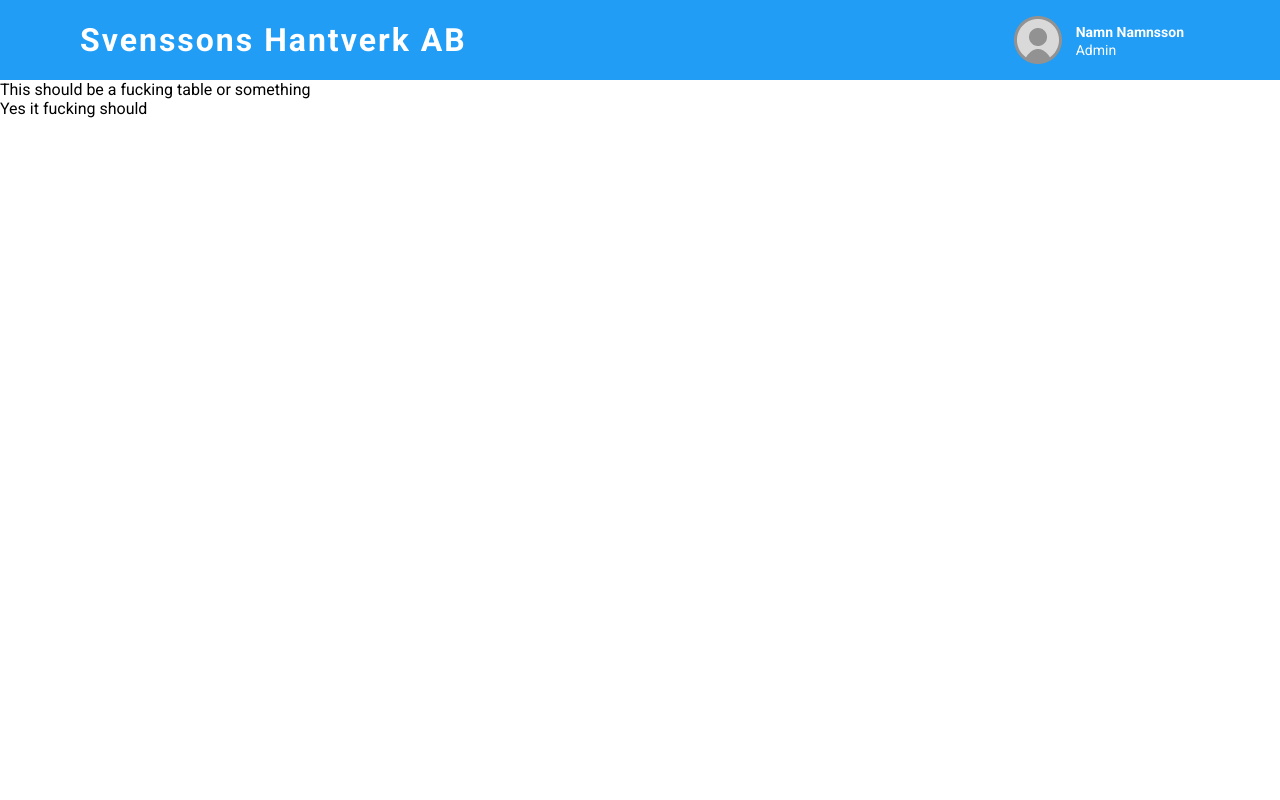
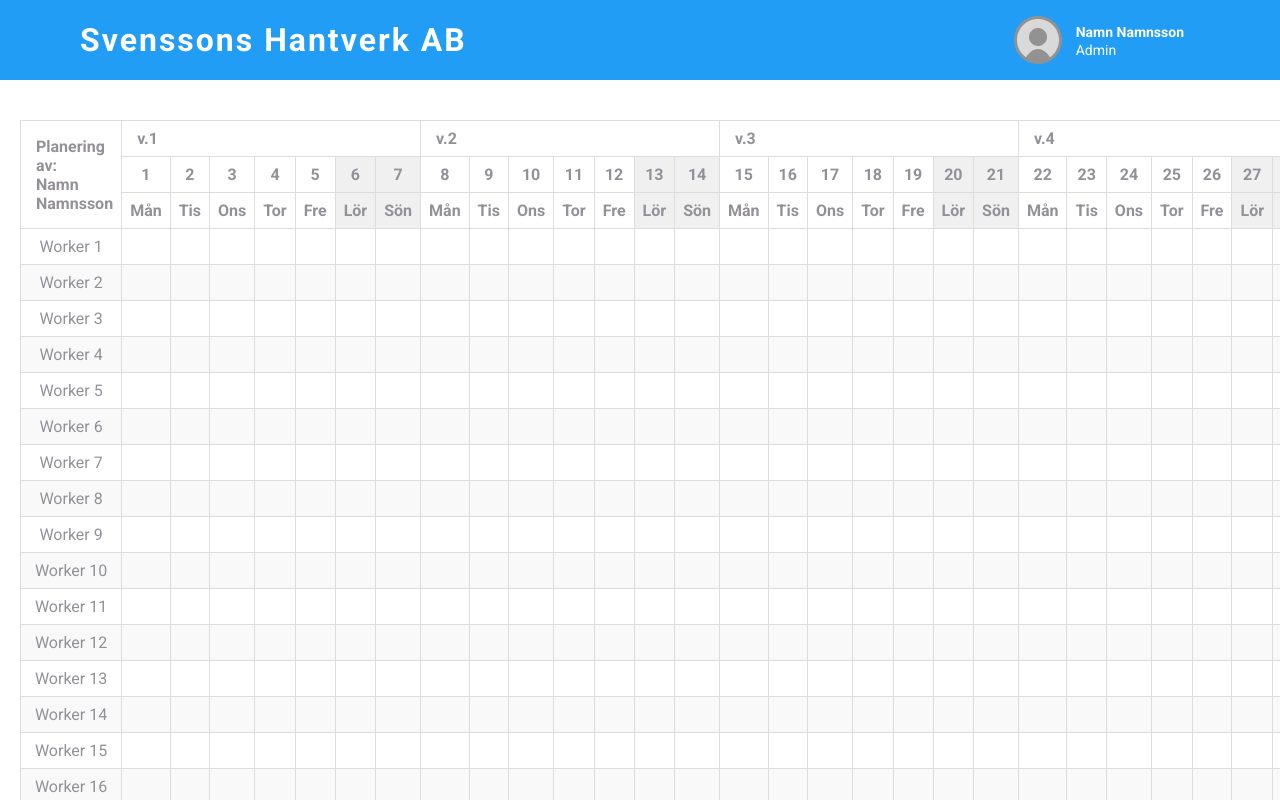
Before and after one commit to fiababiakandersson/project3, a Vue app: page / in a window 1280 px wide. Shown: the top 800 px of the page. Built offline with nearby package versions, Linux system fonts and the light colour scheme.

Commit message:
table initial commit

```diff
--- a/src/App.vue
+++ b/src/App.vue
@@ -2,12 +2,13 @@
 import Header from './components/Header.vue'
 import Home from './components/Home.vue'
 // import Info from './components/Info.vue'
-// import Table from './components/Table.vue'
+import Table from './components/Table.vue'
+import TableCell from './components/TableCell.vue'
 </script>
 
 <template>
   <Header />
-  <!-- <Info />
-  <Table /> -->
+  <!-- <Info />-->
+  <Table />
   <Home />
 </template>
--- a/src/components/Table.vue
+++ b/src/components/Table.vue
@@ -1,3 +1,155 @@
-<script setup></script>
+<script setup>
+import { ref } from 'vue';
+import TableCell from './TableCell.vue';
 
-<template></template>
+// Sample data: 28 workers
+const workers = ref(
+    Array.from({ length: 28 }, (_, i) => ({
+        id: i + 1,
+        name: `Worker ${i + 1}`,
+        schedule: Array(31).fill(false)
+    }))
+);
+
+
+// Generate week headers (e.g., "v.1", "v.2", etc.)
+const getWeekHeaders = () => {
+    // Calculate how many week columns we need for 31 days
+    // Need to handle 5 weeks (4 full weeks + partial 5th week)
+    return ['v.1', 'v.2', 'v.3', 'v.4', 'v.5'];
+};
+
+// Generate day numbers (1-31)
+const getDayNumbers = () => {
+    return Array.from({ length: 31 }, (_, i) => i + 1);
+};
+
+// Swedish weekday abbreviations
+const getWeekdayNames = () => {
+    const days = [];
+    const today = new Date();
+    today.setDate(today.getDate() - today.getDay() + 1); // Start from Monday
+
+    // Swedish weekday abbreviations
+    const swedishDays = ['Mån', 'Tis', 'Ons', 'Tor', 'Fre', 'Lör', 'Sön'];
+
+    for (let i = 0; i < 31; i++) {
+        // Use modulo to cycle through the days of the week (0-6)
+        days.push(swedishDays[i % 7]);
+    }
+
+    return days;
+};
+
+// Add these methods inside your <script setup>
+const isWeekend = (dayNumber) => {
+    // Day 1 is Monday, so day 6 and 7 are weekend (Lör and Sön)
+    return (dayNumber % 7 === 6 || dayNumber % 7 === 0);
+};
+
+const isWeekendDay = (dayName) => {
+    return dayName === 'Lör' || dayName === 'Sön';
+};
+</script>
+
+<template>
+    <div class="booking-app">
+        <table>
+            <thead>
+                <tr>
+                    <th rowspan="3">Planering av: <br> <strong>Namn Namnsson</strong></th>
+                    <th colspan="7">v.1</th>
+                    <th colspan="7">v.2</th>
+                    <th colspan="7">v.3</th>
+                    <th colspan="7">v.4</th>
+                    <th colspan="3">v.5</th>
+                </tr>
+                <tr>
+                    <th v-for="day in getDayNumbers()" :key="day" :class="{ 'weekend': isWeekend(day) }">
+                        {{ day }}
+                    </th>
+                </tr>
+                <tr>
+                    <th v-for="(day, index) in getWeekdayNames()" :key="index" :class="{ 'weekend': isWeekendDay(day) }">
+                        {{ day }}
+                    </th>
+                </tr>
+            </thead>
+            <tbody>
+                <tr v-for="(worker, index) in workers" :key="worker.id" :class="{ 'even-row': index % 2 === 1 }">
+                    <td>{{ worker.name }}</td>
+                    <TableCell
+                        v-for="(booked, dayIndex) in worker.schedule"
+                        :key="dayIndex"
+                        :worker="worker"
+                        :day-index="dayIndex"
+                        :booked="booked"
+                        :is-weekend="isWeekend(dayIndex + 1)"
+                    />
+                </tr>
+            </tbody>
+        </table>
+    </div>
+</template>
+
+<style scoped>
+.booking-app {
+    overflow-x: auto;
+    padding: 20px;
+}
+
+table {
+    width: 100%;
+    border-collapse: collapse;
+    margin-top: 20px;
+}
+
+th {
+    background-color: #ffffff;
+    position: sticky;
+    top: 0;
+    text-align: left;
+    padding-left: 15px;
+}
+
+/* Target just the first row of week headers specifically */
+thead tr:first-child th {
+    text-align: left;
+    padding-left: 15px;
+}
+
+th,
+td {
+    border: 1px solid #ddd;
+    padding: 8px;
+    text-align: center;
+    color: #949098;
+}
+
+.booked {
+    background-color: #ffcccc;
+    cursor: pointer;
+}
+
+.available {
+    cursor: pointer;
+}
+
+th.weekend,
+td.weekend {
+    background-color: #f0f0f0;
+    color: #949098;
+}
+
+/* Alternate row colors */
+tbody tr.even-row {
+    background-color: #f9f9f9;
+}
+
+/* Make sure TableCell content respects the weekend class */
+:deep(.weekend .cell-content) {
+    background-color: inherit;
+    color: inherit;
+}
+
+</style>
--- a/src/components/TableCell.vue
+++ b/src/components/TableCell.vue
@@ -1,3 +1,28 @@
-<script setup></script>
 
-<template></template>
+
+<template>
+    <td :class="[
+        'status-indicator',
+        status,
+        jobType,
+        { 'weekend': isWeekend, 'even-row': isEvenRow }
+    ]" :title="statusText">
+    </td>
+</template>
+<style>
+
+/* Table styling */
+td {
+    padding: 4px;
+    border: 1px solid #ddd;
+    text-align: center;
+}
+
+.weekend {
+    background-color: #f5f5f5;
+}
+
+.even-row:not(.weekend) {
+    background-color: #f9f9f9;
+}
+</style>
```
Also changed, not shown: src/assets/base.css (line endings or trailing spaces).
